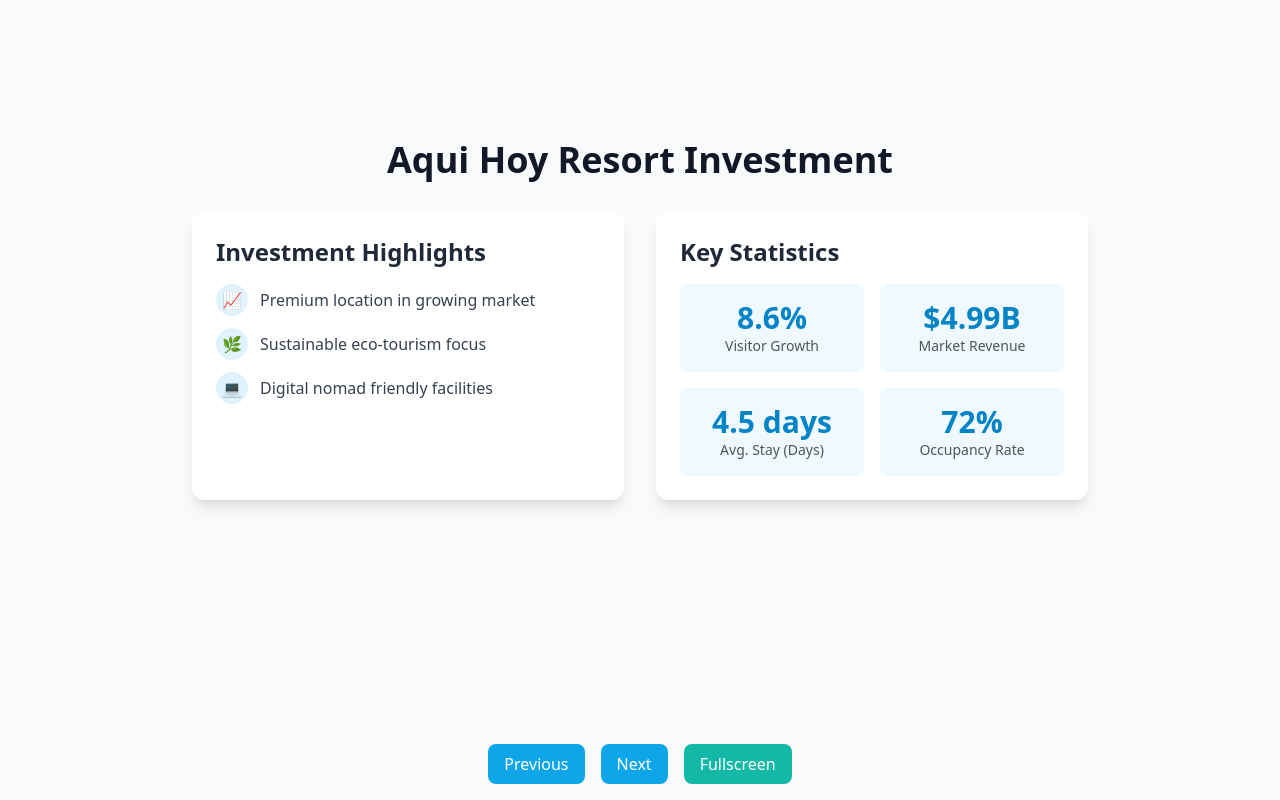
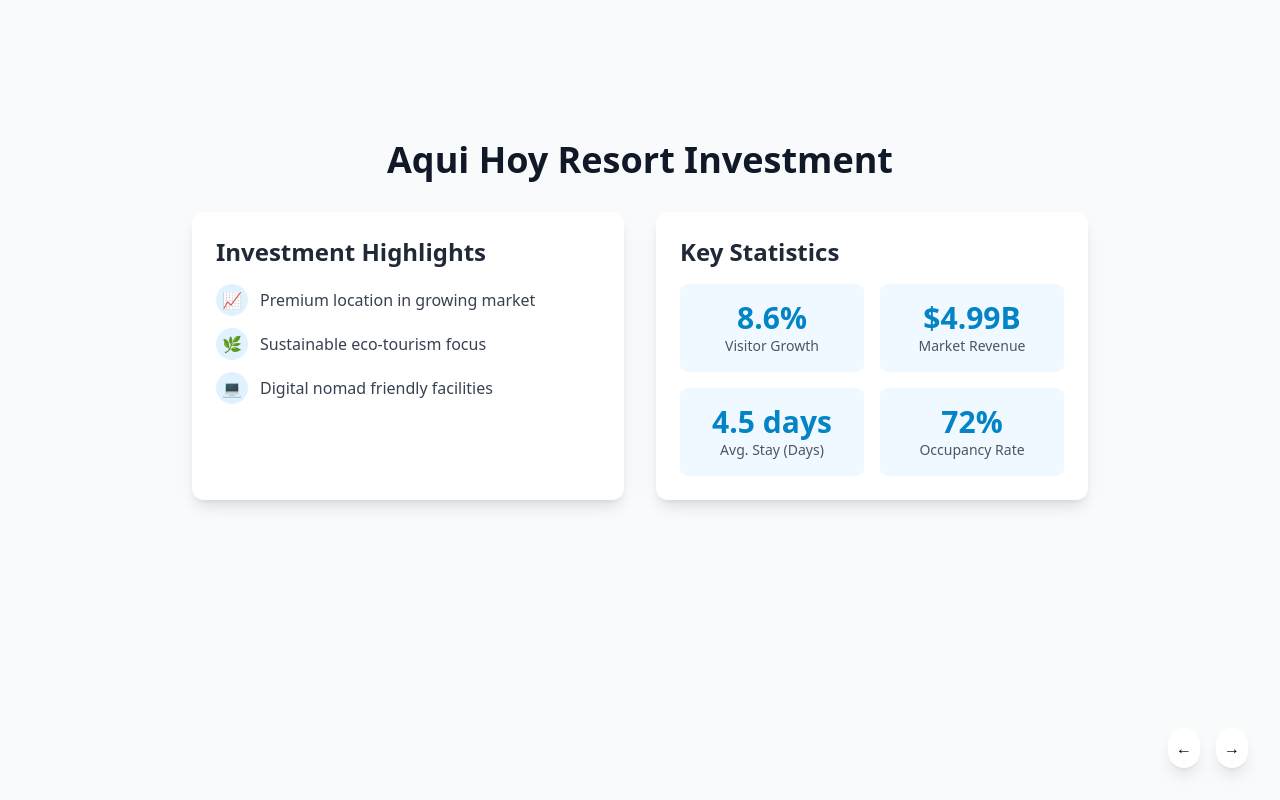
Before and after one commit to dnslnsyjhnsn/aqui-hoy-presentation, a React (Vite) app: page / in a window 1280 px wide. Built offline with nearby package versions, Linux system fonts and the light colour scheme.

Commit message:
Fix TypeScript errors and add proper type definitions

```diff
--- a/src/components/Presentation.tsx
+++ b/src/components/Presentation.tsx
@@ -3,18 +3,17 @@ import { OverviewSlide } from './slides/OverviewSlide';
 import { MarketSlide } from './slides/MarketSlide';
 import { RevenueSlide } from './slides/RevenueSlide';
 import { ImplementationSlide } from './slides/ImplementationSlide';
-import { Slide } from '../types';
+import type { Slide } from '../types';
 
 const slides: Slide[] = [
   { id: 1, title: 'Overview', component: OverviewSlide },
   { id: 2, title: 'Market Analysis', component: MarketSlide },
   { id: 3, title: 'Revenue Projections', component: RevenueSlide },
-  { id: 4, title: 'Implementation', component: ImplementationSlide },
+  { id: 4, title: 'Implementation', component: ImplementationSlide }
 ];
 
 export function Presentation() {
   const [currentSlide, setCurrentSlide] = useState(0);
-  const [isFullscreen, setIsFullscreen] = useState(false);
 
   const nextSlide = () => {
     setCurrentSlide((prev) => (prev + 1) % slides.length);
@@ -24,44 +23,26 @@ export function Presentation() {
     setCurrentSlide((prev) => (prev - 1 + slides.length) % slides.length);
   };
 
-  const toggleFullscreen = () => {
-    if (!document.fullscreenElement) {
-      document.documentElement.requestFullscreen();
-      setIsFullscreen(true);
-    } else {
-      document.exitFullscreen();
-      setIsFullscreen(false);
-    }
-  };
-
   const CurrentSlideComponent = slides[currentSlide].component;
 
   return (
     <div className="min-h-screen bg-gray-50">
-      <div className="max-w-7xl mx-auto px-4 sm:px-6 lg:px-8">
       <div className="relative">
         <CurrentSlideComponent />
 
-          <div className="fixed bottom-4 left-0 right-0 flex justify-center space-x-4">
+        <div className="fixed bottom-8 right-8 flex space-x-4">
           <button
             onClick={previousSlide}
-              className="px-4 py-2 bg-primary-500 text-white rounded-lg hover:bg-primary-600"
+            className="p-2 bg-white rounded-full shadow-lg hover:bg-gray-50"
           >
-              Previous
+            ←
           </button>
           <button
             onClick={nextSlide}
-              className="px-4 py-2 bg-primary-500 text-white rounded-lg hover:bg-primary-600"
+            className="p-2 bg-white rounded-full shadow-lg hover:bg-gray-50"
           >
-              Next
+            →
           </button>
-            <button
-              onClick={toggleFullscreen}
-              className="px-4 py-2 bg-secondary-500 text-white rounded-lg hover:bg-secondary-600"
-            >
-              {isFullscreen ? 'Exit Fullscreen' : 'Fullscreen'}
-            </button>
-          </div>
         </div>
       </div>
     </div>
--- a/src/components/slides/MarketSlide.tsx
+++ b/src/components/slides/MarketSlide.tsx
@@ -2,7 +2,16 @@ import { useState } from 'react';
 import { PieChart, Pie, Cell, Tooltip, ResponsiveContainer } from 'recharts';
 import { marketSegments, competitiveAnalysis } from '../../data/presentationData';
 
-const CustomTooltip = ({ active, payload }: any) => {
+interface TooltipProps {
+  active?: boolean;
+  payload?: Array<{
+    name: string;
+    value: number;
+    payload: MarketSegment;
+  }>;
+}
+
+const CustomTooltip = ({ active, payload }: TooltipProps) => {
   if (active && payload && payload[0]) {
     const segment = marketSegments.find(seg => seg.name === payload[0].name);
     return (
--- a/src/components/slides/OverviewSlide.tsx
+++ b/src/components/slides/OverviewSlide.tsx
@@ -1,7 +1,8 @@
-import React, { useState } from 'react';
+import { useState } from 'react';
 import { Dialog, Transition } from '@headlessui/react';
 import { Fragment } from 'react';
 import { marketStats } from '../../data/presentationData';
+import type { MarketStat, AdditionalStats, MarketStats } from '../../types';
 
 interface StatDetailProps {
   isOpen: boolean;
--- a/src/components/slides/RevenueSlide.tsx
+++ b/src/components/slides/RevenueSlide.tsx
@@ -13,7 +13,16 @@ import { revenueProjections } from '../../data/presentationData';
 const formatCurrency = (value: number) => `$${value.toFixed(1)}B`;
 const formatVisitors = (value: number) => `${value.toFixed(1)}M`;
 
-const CustomTooltip = ({ active, payload, label }: any) => {
+interface TooltipProps {
+  active?: boolean;
+  payload?: Array<{
+    value: number;
+    dataKey: string;
+  }>;
+  label?: string;
+}
+
+const CustomTooltip = ({ active, payload, label }: TooltipProps) => {
   if (active && payload && payload.length) {
     return (
       <div className="bg-white p-4 rounded-lg shadow-lg border border-gray-200">
```
Lines whose indentation alone changed are shown as unchanged.
